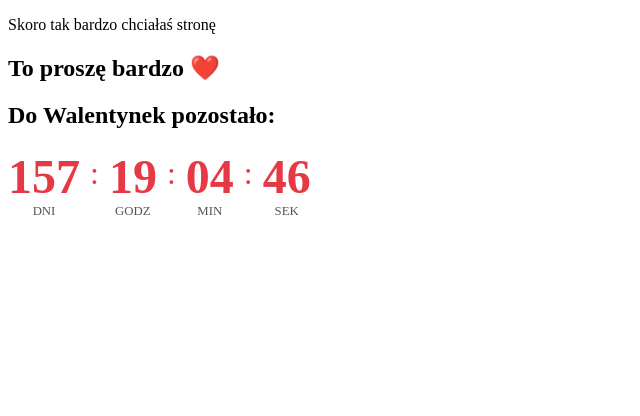
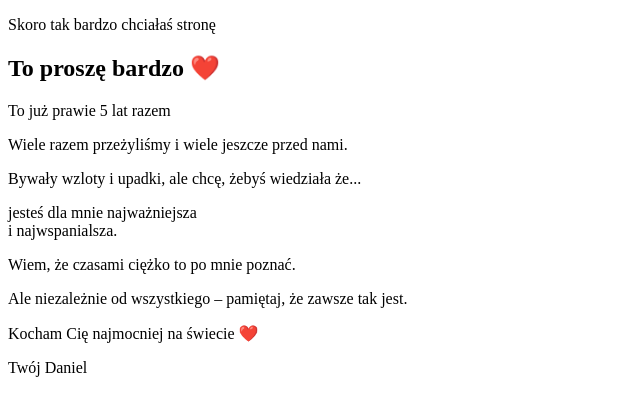
Before and after one commit to lumiaczek/portfolio-new, a SvelteKit app: page /paulina in a window 1280 px wide. Shown: the top 416 px of the page, without its empty margins (0-640 px from the left). Built offline with nearby package versions, Linux system fonts and the light colour scheme.

Commit message:
Glupi licznik

```diff
--- a/src/routes/(paulina)/paulina/+page.svelte
+++ b/src/routes/(paulina)/paulina/+page.svelte
@@ -43,6 +43,8 @@
 	});
 
 	const pad = (num: number) => num.toString().padStart(2, '0');
+
+	isTimeUp = true;
 </script>
 
 <svelte:head>
@@ -100,31 +102,6 @@
 					</div>
 				</div>
 			</div>
-		{:else}
-			<div class="timer-wrapper">
-				<h2 class="mt-8 lg:mt-20 text-center">Do Walentynek pozostało:</h2>
-				<div class="timer">
-					<div class="time-box">
-						<span class="number">{pad(timeLeft.days)}</span>
-						<span class="label">Dni</span>
-					</div>
-					<div class="separator">:</div>
-					<div class="time-box">
-						<span class="number">{pad(timeLeft.hours)}</span>
-						<span class="label">Godz</span>
-					</div>
-					<div class="separator">:</div>
-					<div class="time-box">
-						<span class="number">{pad(timeLeft.minutes)}</span>
-						<span class="label">Min</span>
-					</div>
-					<div class="separator">:</div>
-					<div class="time-box">
-						<span class="number">{pad(timeLeft.seconds)}</span>
-						<span class="label">Sek</span>
-					</div>
-				</div>
-			</div>
 		{/if}
 	</div>
 </main>
```
